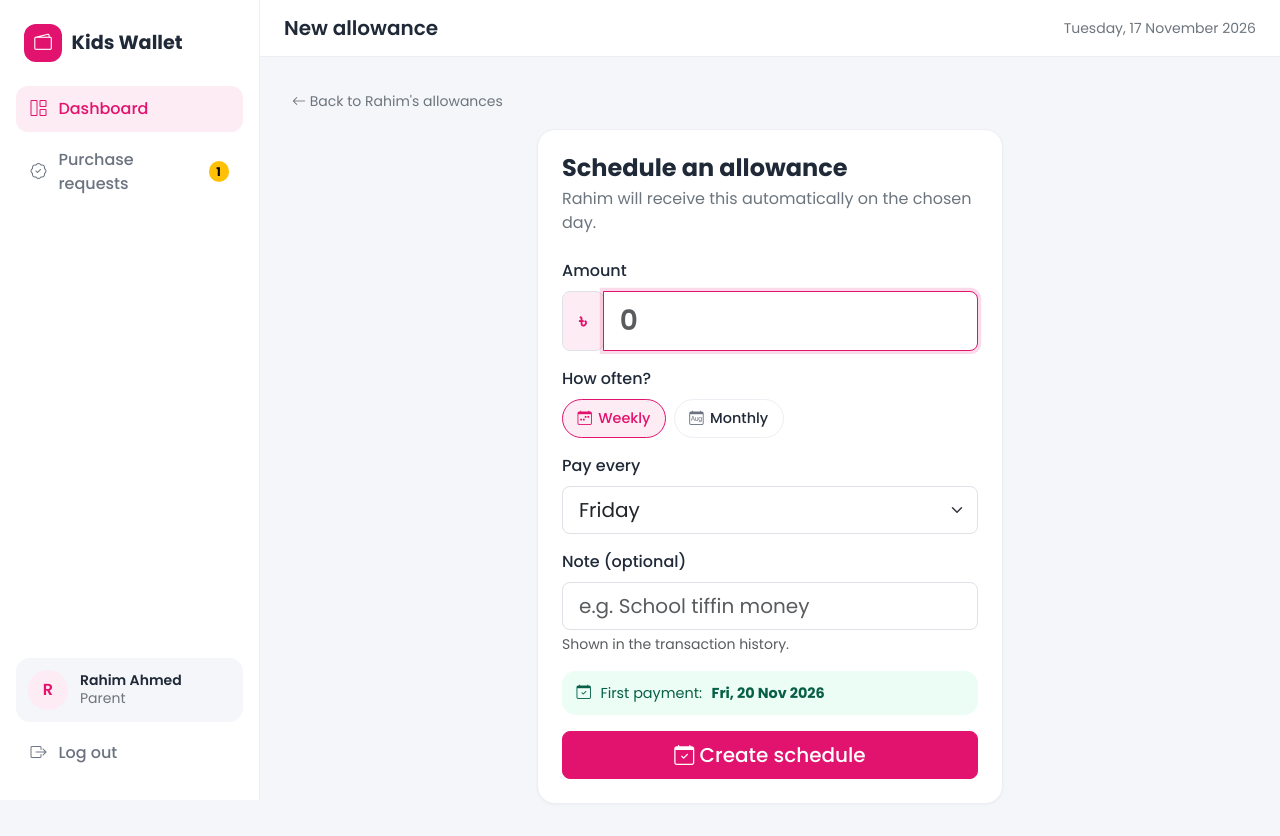
After one commit to wahidint/kids_wallet, a Laravel app: page /parent/children/1/allowances/new in a window 1280 px wide. The commit adds this page. Run offline with Laravel 12, Linux system fonts and the light colour scheme; a user stored in the database is signed in; data comes from the database, SQL or seed files in the repository.

Commit message:
F7: Allowance scheduler - weekly/monthly schedules, automatic idempotent payments, pause/resume, history

```diff
--- /dev/null
+++ b/app/Http/Controllers/Parent/AllowanceController.php
@@ -0,0 +1,91 @@
+<?php
+
+namespace App\Http\Controllers\Parent;
+
+use App\Enums\TransactionSource;
+use App\Http\Controllers\Controller;
+use App\Http\Requests\Parent\AllowanceScheduleRequest;
+use App\Models\AllowanceSchedule;
+use App\Models\User;
+use App\Services\AllowanceService;
+use Illuminate\Http\RedirectResponse;
+use Illuminate\View\View;
+
+/**
+ * Feature 7. The route's "can:manage-child" check runs before every method.
+ */
+class AllowanceController extends Controller
+{
+    public function index(User $child): View
+    {
+        $wallet = $child->wallet;
+
+        return view('parent.allowances.index', [
+            'child' => $child,
+            'schedules' => AllowanceSchedule::where('wallet_id', $wallet->id)
+                ->orderByDesc('is_active')
+                ->orderBy('next_run_at')
+                ->get(),
+            'history' => $wallet->transactions()
+                ->where('source', TransactionSource::Allowance->value)
+                ->latest()
+                ->latest('id')
+                ->take(15)
+                ->get(),
+        ]);
+    }
+
+    public function create(User $child): View
+    {
+        return view('parent.allowances.form', ['child' => $child, 'schedule' => null]);
+    }
+
+    public function store(AllowanceScheduleRequest $request, User $child, AllowanceService $allowances): RedirectResponse
+    {
+        $schedule = $allowances->create($child, $request->user(), $request->validated());
+
+        return redirect()->route('parent.children.allowances.index', $child)
+            ->with('success', "Allowance set: ৳".number_format($schedule->amount, 2).' '.strtolower($schedule->scheduleLabel())
+                .'. First payment on '.$schedule->next_run_at->format('D, j M').'.');
+    }
+
+    public function edit(User $child, AllowanceSchedule $schedule): View
+    {
+        $this->ensureBelongsTo($child, $schedule);
+
+        return view('parent.allowances.form', ['child' => $child, 'schedule' => $schedule]);
+    }
+
+    public function update(AllowanceScheduleRequest $request, User $child, AllowanceSchedule $schedule, AllowanceService $allowances): RedirectResponse
+    {
+        $this->ensureBelongsTo($child, $schedule);
+        $allowances->update($schedule, $request->validated());
+
+        return redirect()->route('parent.children.allowances.index', $child)
+            ->with('success', 'Allowance updated. Next payment on '.$schedule->next_run_at->format('D, j M').'.');
+    }
+
+    public function toggle(User $child, AllowanceSchedule $schedule, AllowanceService $allowances): RedirectResponse
+    {
+        $this->ensureBelongsTo($child, $schedule);
+        $allowances->toggle($schedule);
+
+        return redirect()->route('parent.children.allowances.index', $child)
+            ->with('success', $schedule->is_active ? 'Allowance resumed.' : 'Allowance paused. No payments until you resume it.');
+    }
+
+    public function destroy(User $child, AllowanceSchedule $schedule): RedirectResponse
+    {
+        $this->ensureBelongsTo($child, $schedule);
+        $schedule->delete();
+
+        return redirect()->route('parent.children.allowances.index', $child)
+            ->with('success', 'Allowance schedule deleted. Past payments stay in the history.');
+    }
+
+    /** A schedule from another child's URL is treated as "not found". */
+    private function ensureBelongsTo(User $child, AllowanceSchedule $schedule): void
+    {
+        abort_unless($schedule->wallet_id === $child->wallet->id, 404);
+    }
+}
--- /dev/null
+++ b/app/Models/AllowanceSchedule.php
@@ -0,0 +1,99 @@
+<?php
+
+namespace App\Models;
+
+use Illuminate\Database\Eloquent\Model;
+use Illuminate\Database\Eloquent\Relations\BelongsTo;
+use Illuminate\Database\Eloquent\Relations\HasMany;
+use Illuminate\Support\Carbon;
+use Illuminate\Support\Number;
+
+class AllowanceSchedule extends Model
+{
+    public const WEEKLY = 'weekly';
+    public const MONTHLY = 'monthly';
+
+    /** Carbon day numbers, listed Saturday-first (Bangladesh week). */
+    public const WEEKDAYS = [6 => 'Saturday', 0 => 'Sunday', 1 => 'Monday', 2 => 'Tuesday', 3 => 'Wednesday', 4 => 'Thursday', 5 => 'Friday'];
+
+    protected $fillable = [
+        'amount',
+        'frequency',
+        'day_of_week',
+        'day_of_month',
+        'note',
+    ];
+
+    protected function casts(): array
+    {
+        return [
+            'amount' => 'decimal:2',
+            'day_of_week' => 'integer',
+            'day_of_month' => 'integer',
+            'next_run_at' => 'date',
+            'last_run_at' => 'datetime',
+            'is_active' => 'boolean',
+        ];
+    }
+
+    public function wallet(): BelongsTo
+    {
+        return $this->belongsTo(Wallet::class);
+    }
+
+    public function creator(): BelongsTo
+    {
+        return $this->belongsTo(User::class, 'created_by');
+    }
+
+    public function payments(): HasMany
+    {
+        return $this->hasMany(AllowancePayment::class);
+    }
+
+    public function isWeekly(): bool
+    {
+        return $this->frequency === self::WEEKLY;
+    }
+
+    /** "Every Friday" or "Monthly on the 1st" */
+    public function scheduleLabel(): string
+    {
+        return $this->isWeekly()
+            ? 'Every '.self::WEEKDAYS[$this->day_of_week]
+            : 'Monthly on the '.Number::ordinal($this->day_of_month);
+    }
+
+    /** Shown as the transaction description. */
+    public function description(): string
+    {
+        return $this->note ?: ($this->isWeekly() ? 'Weekly allowance' : 'Monthly allowance');
+    }
+
+    /** First due date on or after $from. */
+    public function firstDateFrom(Carbon $from): Carbon
+    {
+        $from = $from->copy()->startOfDay();
+
+        if ($this->isWeekly()) {
+            $date = $from->copy();
+            while ($date->dayOfWeek !== $this->day_of_week) {
+                $date->addDay();
+            }
+
+            return $date;
+        }
+
+        $date = $from->copy()->day($this->day_of_month);
+
+        return $date->lt($from) ? $date->addMonthNoOverflow()->day($this->day_of_month) : $date;
+    }
+
+    /** The due date after $due. */
+    public function followingDate(Carbon $due): Carbon
+    {
+        return $this->isWeekly()
+            ? $due->copy()->addWeek()
+            : $due->copy()->addMonthNoOverflow()->day($this->day_of_month);
+    }
+}
--- a/database/seeders/DatabaseSeeder.php
+++ b/database/seeders/DatabaseSeeder.php
@@ -18,6 +18,7 @@ class DatabaseSeeder extends Seeder
             DemoSpendingLimitSeeder::class,
             DemoPurchaseRequestSeeder::class,
             DemoSavingsGoalSeeder::class,
+            DemoAllowanceSeeder::class,
         ]);
     }
 }
--- a/public/css/kidswallet.css
+++ b/public/css/kidswallet.css
@@ -334,3 +334,18 @@ body { font-family: 'Poppins', 'Hind Siliguri', system-ui, -apple-system, 'Segoe
 .insight-item.is-success { background: #ECFDF5; color: #065F46; }
 .insight-item.is-warning { background: #FFFBEB; color: #92400E; }
 .insight-item.is-info { background: #EFF6FF; color: #1E40AF; }
+
+/* ---------- F7: Allowance scheduler ---------- */
+.schedule-card { border-left: 4px solid var(--kw-pink); }
+.schedule-card.is-paused { border-left-color: #9CA3AF; opacity: .75; }
+.schedule-icon {
+    width: 48px; height: 48px; flex-shrink: 0; border-radius: 14px;
+    display: grid; place-items: center; font-size: 1.3rem;
+    background: var(--kw-pink-soft); color: var(--kw-pink);
+}
+.next-allowance {
+    display: flex; gap: .75rem; align-items: center;
+    background: #fff; border: 1px dashed var(--kw-pink);
+    border-radius: 16px; padding: .8rem 1rem;
+}
+.next-allowance > i { font-size: 1.4rem; color: var(--kw-pink); }
--- /dev/null
+++ b/resources/views/parent/allowances/form.blade.php
@@ -0,0 +1,126 @@
+@extends('layouts.app')
+
+@section('title', $schedule ? 'Edit allowance' : 'New allowance')
+
+@section('content')
+    @php
+        $firstName = \Illuminate\Support\Str::before($child->name, ' ');
+        $frequency = old('frequency', $schedule->frequency ?? 'weekly');
+        $weekdays = \App\Models\AllowanceSchedule::WEEKDAYS;
+    @endphp
+
+    <a href="{{ route('parent.children.allowances.index', $child) }}" class="text-secondary text-decoration-none small">
+        <i class="bi bi-arrow-left"></i> Back to {{ $firstName }}'s allowances
+    </a>
+
+    <div class="row justify-content-center mt-3">
+        <div class="col-lg-8 col-xl-6">
+            <div class="kw-card p-4">
+                <h2 class="h4 fw-bold mb-1">{{ $schedule ? 'Edit allowance' : 'Schedule an allowance' }}</h2>
+                <p class="text-secondary mb-4">{{ $firstName }} will receive this automatically on the chosen day.</p>
+
+                <form method="POST" novalidate
+                      action="{{ $schedule ? route('parent.children.allowances.update', [$child, $schedule]) : route('parent.children.allowances.store', $child) }}">
+                    @csrf
+                    @if ($schedule)
+                        @method('PUT')
+                    @endif
+
+                    <label for="amount" class="form-label fw-medium">Amount</label>
+                    <div class="input-group input-group-lg amount-group has-validation mb-3">
+                        <span class="input-group-text">৳</span>
+                        <input id="amount" name="amount" type="number" step="0.01" min="1" inputmode="decimal" placeholder="0"
+                               value="{{ old('amount', $schedule?->amount) }}"
+                               @class(['form-control fw-semibold', 'is-invalid' => $errors->has('amount')]) required autofocus>
+                        @error('amount')
+                            <div class="invalid-feedback">{{ $message }}</div>
+                        @enderror
+                    </div>
+
+                    <div class="form-label fw-medium">How often?</div>
+                    <div class="d-flex gap-2 mb-3">
+                        <input type="radio" class="btn-check" name="frequency" id="freq-weekly" value="weekly" @checked($frequency === 'weekly')>
+                        <label class="choice-pill" for="freq-weekly"><i class="bi bi-calendar-week"></i> Weekly</label>
+                        <input type="radio" class="btn-check" name="frequency" id="freq-monthly" value="monthly" @checked($frequency === 'monthly')>
+                        <label class="choice-pill" for="freq-monthly"><i class="bi bi-calendar-month"></i> Monthly</label>
+                    </div>
+
+                    <div id="weeklyField" @class(['mb-3', 'd-none' => $frequency !== 'weekly'])>
+                        <label for="day_of_week" class="form-label fw-medium">Pay every</label>
+                        <select id="day_of_week" name="day_of_week" @class(['form-select form-select-lg', 'is-invalid' => $errors->has('day_of_week')])>
+                            @foreach ($weekdays as $value => $label)
+                                <option value="{{ $value }}" @selected((string) old('day_of_week', $schedule?->day_of_week ?? 5) === (string) $value)>{{ $label }}</option>
+                            @endforeach
+                        </select>
+                        @error('day_of_week')
+                            <div class="invalid-feedback">{{ $message }}</div>
+                        @enderror
+                    </div>
+
+                    <div id="monthlyField" @class(['mb-3', 'd-none' => $frequency !== 'monthly'])>
+                        <label for="day_of_month" class="form-label fw-medium">Pay on day</label>
+                        <select id="day_of_month" name="day_of_month" @class(['form-select form-select-lg', 'is-invalid' => $errors->has('day_of_month')])>
+                            @for ($day = 1; $day <= 28; $day++)
+                                <option value="{{ $day }}" @selected((int) old('day_of_month', $schedule?->day_of_month ?? 1) === $day)>
+                                    {{ \Illuminate\Support\Number::ordinal($day) }} of the month
+                                </option>
+                            @endfor
+                        </select>
+                        @error('day_of_month')
+                            <div class="invalid-feedback">{{ $message }}</div>
+                        @enderror
+                        <div class="form-text">Days 1–28 work in every month, including February.</div>
+                    </div>
+
+                    <x-form-input name="note" label="Note (optional)" maxlength="60" :value="$schedule?->note"
+                                  placeholder="e.g. School tiffin money" help="Shown in the transaction history." />
+
+                    <div class="limit-summary mb-3" id="firstPayment"></div>
+
+                    <button type="submit" class="btn btn-kw btn-lg w-100">
+                        <i class="bi bi-calendar-check"></i> {{ $schedule ? 'Save changes' : 'Create schedule' }}
+                    </button>
+                </form>
+            </div>
+        </div>
+    </div>
+@endsection
+
+@push('scripts')
+    <script>
+        const weeklyField = document.getElementById('weeklyField');
+        const monthlyField = document.getElementById('monthlyField');
+        const dayOfWeek = document.getElementById('day_of_week');
+        const dayOfMonth = document.getElementById('day_of_month');
+        const preview = document.getElementById('firstPayment');
+
+        const isWeekly = () => document.getElementById('freq-weekly').checked;
+
+        // Same rule as the server: first due date on or after today
+        const firstDate = () => {
+            const date = new Date();
+            date.setHours(0, 0, 0, 0);
+
+            if (isWeekly()) {
+                while (date.getDay() !== Number(dayOfWeek.value)) date.setDate(date.getDate() + 1);
+            } else {
+                const day = Number(dayOfMonth.value);
+                if (date.getDate() > day) date.setMonth(date.getMonth() + 1);
+                date.setDate(day);
+            }
+            return date;
+        };
+
+        const refresh = () => {
+            weeklyField.classList.toggle('d-none', !isWeekly());
+            monthlyField.classList.toggle('d-none', isWeekly());
+            const date = firstDate();
+            preview.innerHTML = '<i class="bi bi-calendar-check"></i> First payment: <strong>' +
+                date.toLocaleDateString('en-GB', { weekday: 'short', day: 'numeric', month: 'short', year: 'numeric' }) + '</strong>';
+        };
+
+        document.querySelectorAll('input[name="frequency"], #day_of_week, #day_of_month')
+            .forEach((el) => el.addEventListener('change', refresh));
+        refresh();
+    </script>
+@endpush
--- a/resources/views/parent/children/show.blade.php
+++ b/resources/views/parent/children/show.blade.php
@@ -23,6 +23,9 @@
                 {{ $child->email }}
             </div>
         </div>
+        <a href="{{ route('parent.children.allowances.index', $child) }}" class="btn btn-light border rounded-pill px-4">
+            <i class="bi bi-calendar-heart"></i> Allowances
+        </a>
         <a href="{{ route('parent.children.insights', $child) }}" class="btn btn-light border rounded-pill px-4">
             <i class="bi bi-pie-chart"></i> Insights
         </a>
--- a/routes/console.php
+++ b/routes/console.php
@@ -2,7 +2,12 @@
 
 use Illuminate\Foundation\Inspiring;
 use Illuminate\Support\Facades\Artisan;
+use Illuminate\Support\Facades\Schedule;
 
 Artisan::command('inspire', function () {
     $this->comment(Inspiring::quote());
 })->purpose('Display an inspiring quote');
+
+// F7: pay due allowances automatically.
+// Every minute is cheap and safe because paying is idempotent.
+Schedule::command('allowances:pay')->everyMinute()->withoutOverlapping();
--- a/routes/web.php
+++ b/routes/web.php
@@ -11,6 +11,7 @@ use App\Http\Controllers\Child\SavingsGoalController;
 use App\Http\Controllers\Child\SpendController;
 use App\Http\Controllers\Child\TransactionController;
 use App\Http\Controllers\DashboardController;
+use App\Http\Controllers\Parent\AllowanceController;
 use App\Http\Controllers\Parent\ChildController;
 use App\Http\Controllers\Parent\ChildInsightsController;
 use App\Http\Controllers\Parent\ChildTransactionController;
@@ -78,6 +79,15 @@ Route::middleware('auth')->group(function () {
                 Route::get('/transactions', [ChildTransactionController::class, 'index'])->name('transactions.index');
                 Route::get('/transactions/export', [ChildTransactionController::class, 'export'])->name('transactions.export');
 
+                // F7: Allowance Scheduler
+                Route::get('/allowances', [AllowanceController::class, 'index'])->name('allowances.index');
+                Route::get('/allowances/new', [AllowanceController::class, 'create'])->name('allowances.create');
+                Route::post('/allowances', [AllowanceController::class, 'store'])->name('allowances.store');
+                Route::get('/allowances/{schedule}/edit', [AllowanceController::class, 'edit'])->name('allowances.edit');
+                Route::put('/allowances/{schedule}', [AllowanceController::class, 'update'])->name('allowances.update');
+                Route::patch('/allowances/{schedule}/toggle', [AllowanceController::class, 'toggle'])->name('allowances.toggle');
+                Route::delete('/allowances/{schedule}', [AllowanceController::class, 'destroy'])->name('allowances.destroy');
+
                 // F8: Spending Insights
                 Route::get('/insights', [ChildInsightsController::class, 'index'])->name('insights');
 
```
Also changed, not shown: app/Console/Commands/PayDueAllowances.php (added, +22 -0 lines), app/Http/Controllers/Parent/ChildController.php (+11 -3 lines), app/Http/Requests/Parent/AllowanceScheduleRequest.php (added, +33 -0 lines), app/Models/AllowancePayment.php (added, +26 -0 lines), app/Services/AllowanceService.php (added, +128 -0 lines), database/seeders/DemoAllowanceSeeder.php (added, +32 -0 lines), resources/views/child/dashboard.blade.php (+17 -0 lines), resources/views/parent/allowances/index.blade.php (added, +91 -0 lines), database/migrations/2026_11_17_120000_create_allowance_tables.php (added).
